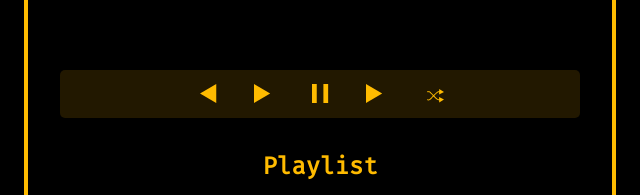
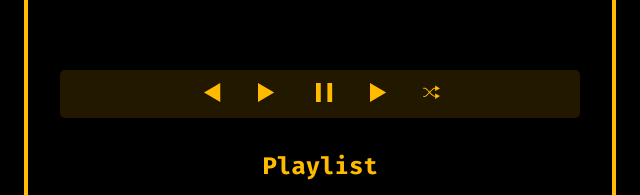
Before and after one commit to leta-krahenbuhl/fcc-projects, a website: page pages/music-player.html in a window 1280 px wide. Shown: the part 460-655 px from the top of the page, 435-1075 px from the left. Drawn offline with Linux system fonts and the light colour scheme.

Commit message:
Style player buttons and playing title/artist text

```diff
--- a/pages/music-player.html
+++ b/pages/music-player.html
@@ -151,7 +151,7 @@
                 <button id="shuffle" class="shuffle" aria-label="Shuffle">
                   <svg
                     width="17"
-                    height="14"
+                    height="19"
                     viewBox="0 0 17 14"
                     fill="none"
                     xmlns="http://www.w3.org/2000/svg"
--- a/styles/music-player.scss
+++ b/styles/music-player.scss
@@ -99,6 +99,7 @@
 
 .playlist-title {
   margin-bottom: 1rem;
+  font-family: FiraCode-Bold;
 }
 
 .previous,
@@ -109,6 +110,7 @@
   background-color: $primary-yellow-darker;
   border: none;
   width: 3rem;
+  height: 3rem;
 }
 
 .previous:hover,
@@ -130,7 +132,11 @@
   background-color: $primary-yellow-darker;
   margin-bottom: 2rem;
   display: block;
-  padding-top: 0.8rem;
+}
+
+#shuffle {
+  padding: 0;
+  margin: 0 0 0 -0.5rem;
 }
 
 .playlist-song-delete {
@@ -190,6 +196,14 @@
   display: flex;
   width: 30rem;
   font-family: FiraCode-Bold;
+}
+
+#player-song-title {
+  margin-bottom: 0.3rem;
+}
+
+#player-song-artist {
+  font-family: FiraCode-Regular;
 }
 
 .playlist-song-duration {
```
Also changed, not shown: styles/music-player.css, 1 other file.
